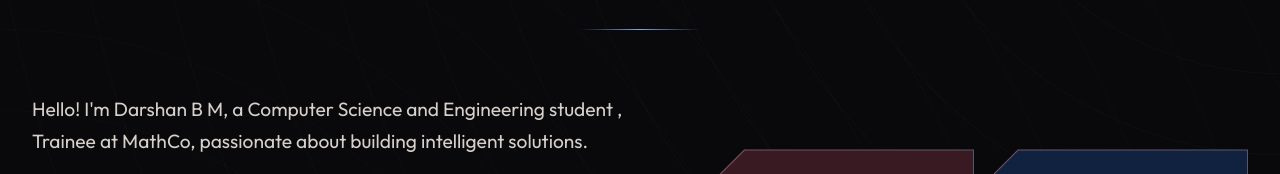
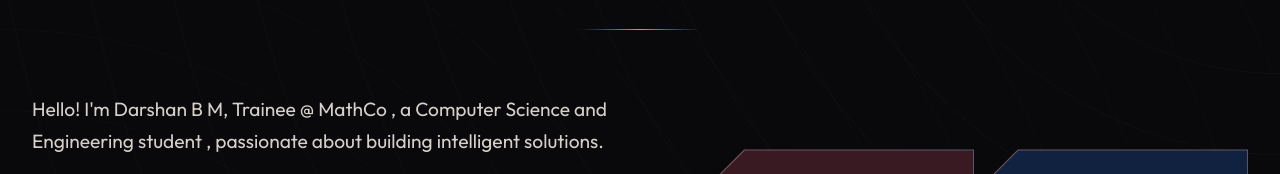
Before and after one commit to Darshan-B-M/Portfolio, a plain HTML site: page index.html in a window 1280 px wide. Shown: the part 1248-1422 px from the top of the page. Drawn offline with Linux system fonts and the light colour scheme.

Commit message:
Update index.html

```diff
--- a/index.html
+++ b/index.html
@@ -152,7 +152,8 @@
         <!-- EDIT HERE: Change your headline. Words inside <span class="grad"> get the pink-to-blue color. -->
 
         <!-- EDIT HERE: Change your one-line summary -->
-        <p class="hero__sub reveal">Trainee @ MathCo <br> B.E. CSE @ The National Institute of Engineering .<br> Hands-on with AIML,Python, Django, LangChain and Web Development</p>
+        <p class="hero__sub reveal">Trainee @ MathCo <br> B.E. CSE @ The National Institute of Engineering .
+          <br> Hands-on with AIML,Python, Django, LangChain and Web Development</p>
 
         <div class="hero__cta reveal">
           <a href="#projects" class="btn btn--light cut"><span class="cut__in">View my work</span></a>
@@ -176,7 +177,7 @@
         <div class="about">
           <div class="about__text reveal">
             <!-- EDIT HERE: Write your About Me paragraphs -->
-            <p>Hello! I'm Darshan B M, a Computer Science and Engineering student , Trainee at MathCo, passionate about building intelligent solutions.</p>
+            <p>Hello! I'm Darshan B M, Trainee @ MathCo , a Computer Science and Engineering student , passionate about building intelligent solutions.</p>
             <p>I work with AI, Machine Learning, Python, and full-stack development to turn ideas into real-world applications. With a strong foundation in Data Structures, OOP, and DBMS, I enjoy solving problems and creating innovative solutions.</p>
             <p>I'm seeking a Software Development or AI/ML role to deliver innovative solutions.</p>
 
```
